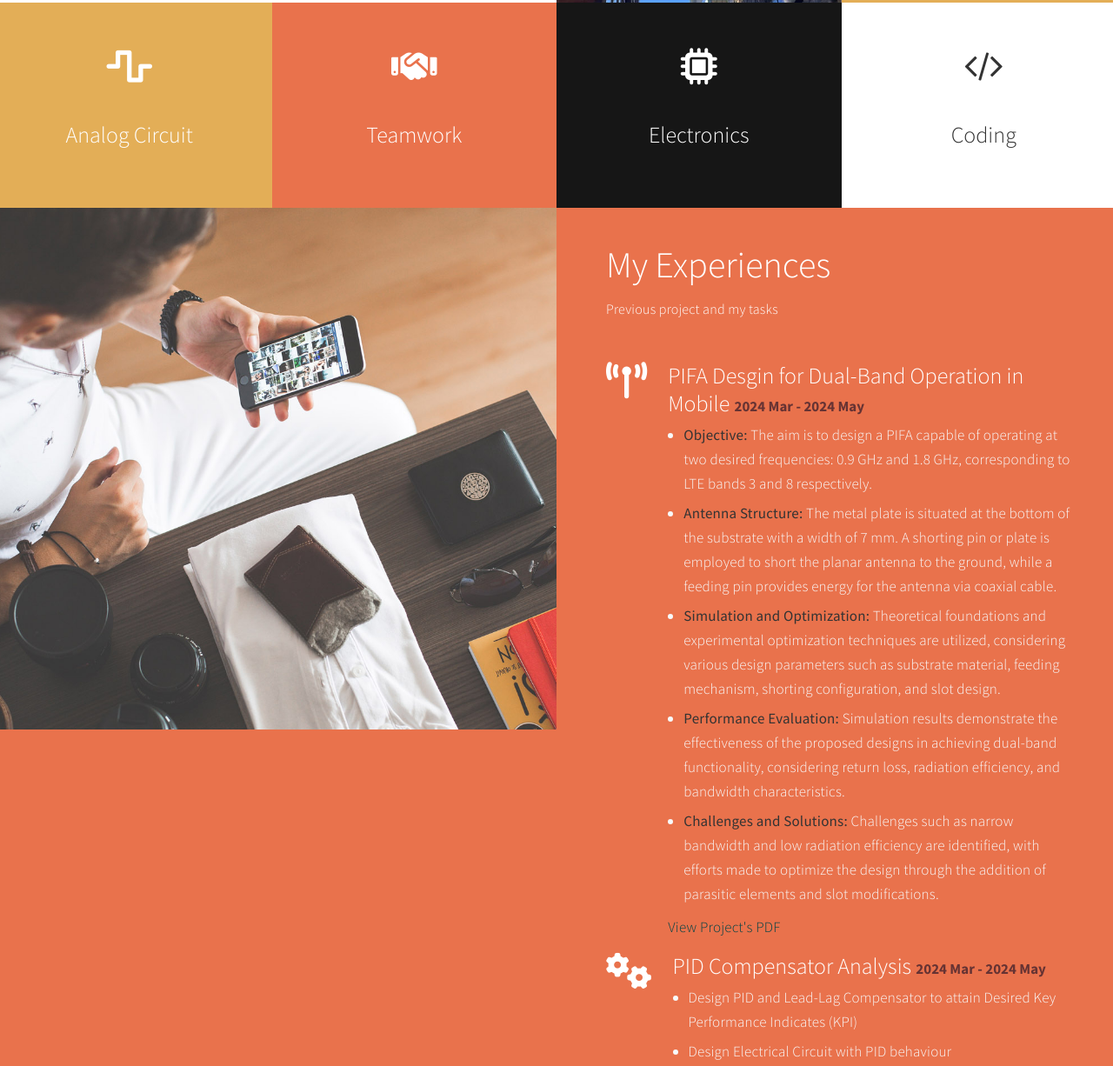
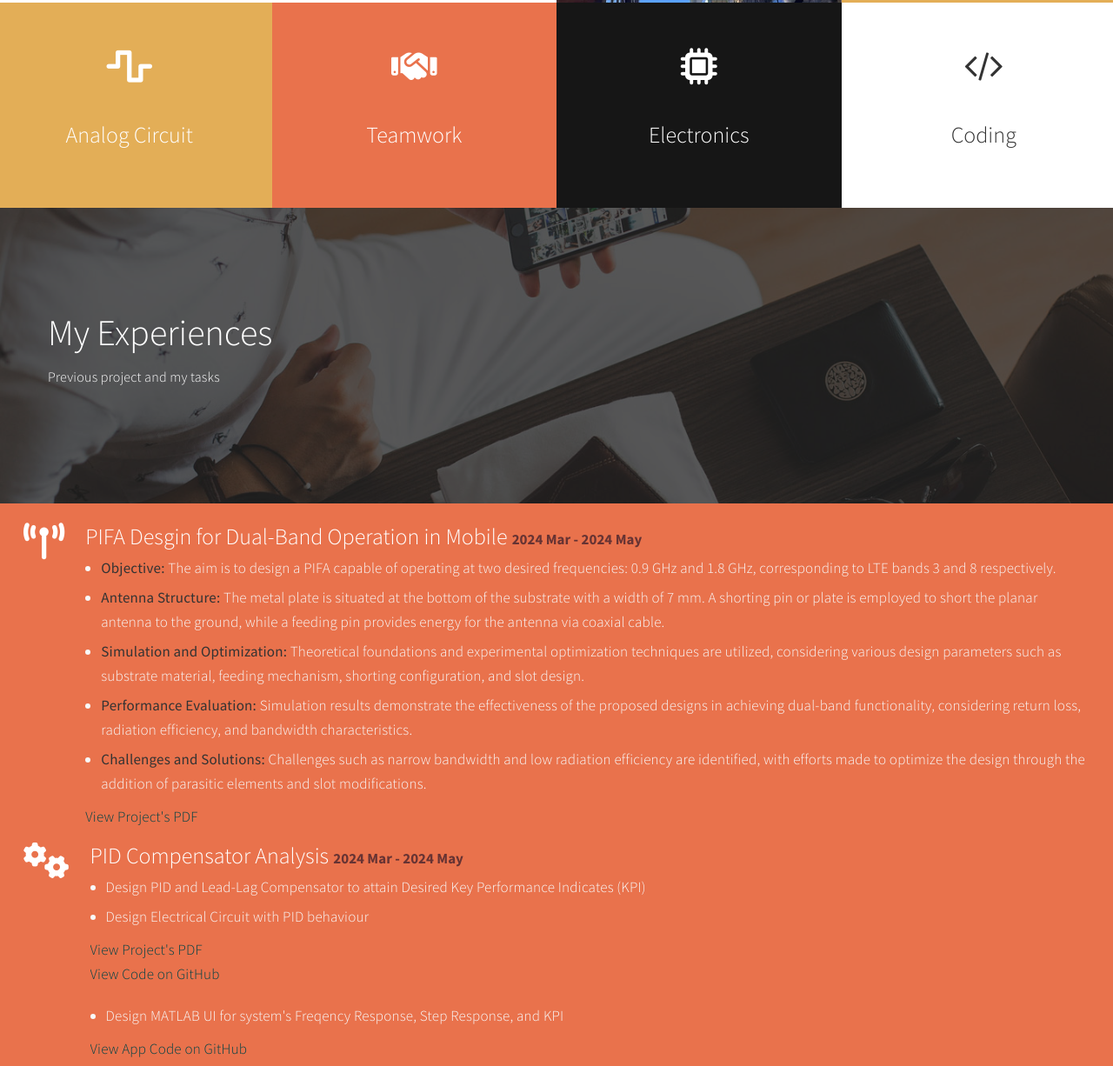
Before and after one commit to DucAnh-Vu-Trinh/DucAnh-Vu-Trinh.github.io, a plain HTML site: page index.html in a window 1280 px wide. Shown: the part 1197-2423 px from the top of the page at 87% size. Drawn offline with Linux system fonts and the light colour scheme.

Commit message:
change html

```diff
--- a/css/templatemo-style.css
+++ b/css/templatemo-style.css
@@ -180,6 +180,14 @@ footer {
   background: #161616;
 }
 
+.overlay {
+  background: #121212;
+  width: 100%;
+  height: 100%;
+  position: absolute;
+  top: 0;
+  opacity: 0.7;
+}
 
 
 /*---------------------------------------
@@ -438,9 +446,24 @@ a:hover, a:active, a:focus {
 /*---------------------------------------
     Experience section
 -----------------------------------------*/
+#experience-heading {
+  background: url('../images/experience-img.jpg') 100% 0 no-repeat;
+  background-size: cover;
+  background-position: center center;
+  color: #ffffff;
+  position: relative;
+  padding: 100px 0px;
+  background-attachment: scroll;
+}
 
 #experience .experience-img {
   background: url('../images/experience-img.jpg') no-repeat;
+  background-attachment: scroll;
+  background-position: center center;
+  background-size: cover;
+  position: relative;
+  height: 500px;
+  padding: 100px 0px;
 }
 
 #experience .media-heading {
@@ -496,15 +519,6 @@ a:hover, a:active, a:focus {
     color: #ffffff;
     position: relative;
     padding: 100px 0px;
-}
-
-#quotes .overlay {
-    background: #121212;
-    width: 100%;
-    height: 100%;
-    position: absolute;
-    top: 0;
-    opacity: 0.7;
 }
 
 #quotes .fa {
--- a/index.html
+++ b/index.html
@@ -201,22 +201,23 @@ http://www.templatemo.com/tm-498-stimulus
 
 
 <!-- Experience Section -->
+<section id="experience-heading" class="parallax-section">
+     <div class="overlay"></div>
+     <div class="container">
+          <div class="row">
+               <div class="wow fadeInUp section-title" data-wow-delay="0.8s">
+                    <h1>My Experiences</h1>
+                    <p class="color-white">Previous project and my tasks</p>
+               </div>
+          </div>
+     </div>
+</section>
 
 <section id="experience" class="parallax-section">
      <div class="container">
           <div class="row">
-
-               <div class="col-md-6 col-sm-6">
-                    <div class="background-image experience-img"></div>
-               </div>
-
-               <div class="col-md-6 col-sm-6">
+               <div class="col-12">
                     <div class="color-white experience-thumb">
-                         <div class="wow fadeInUp section-title" data-wow-delay="0.8s">
-                              <h1>My Experiences</h1>
-                              <p class="color-white">Previous project and my tasks</p>
-                         </div>
-
                          <div class="wow fadeInUp color-white media" data-wow-delay="1.2s">
                               <div class="media-object media-left">
                                    <i class="fas fa-broadcast-tower"></i>
@@ -250,7 +251,7 @@ http://www.templatemo.com/tm-498-stimulus
                                    <object data="path_to_your_pdf.pdf" type="application/pdf" width="100%" height="600px">
                                         <a href="project_doc/PID/FinalProject.pdf" class="my-link">View Project's PDF</a><br>
                                    </object>
-                                   <a href="https://github.com/DucAnh-Vu-Trinh/PID-Compensator.git" target="_blank" class="my-link">View Code on GitHub</a><br>
+                                   <a href="https://github.com/DucAnh-Vu-Trinh/PID-Compensator.git" target="_blank" class="my-link">View Code on GitHub</a><br><br>
                                    <ul>
                                         <li>Design MATLAB UI for system's Freqency Response, Step Response, and KPI</li>
                                    </ul>
```
